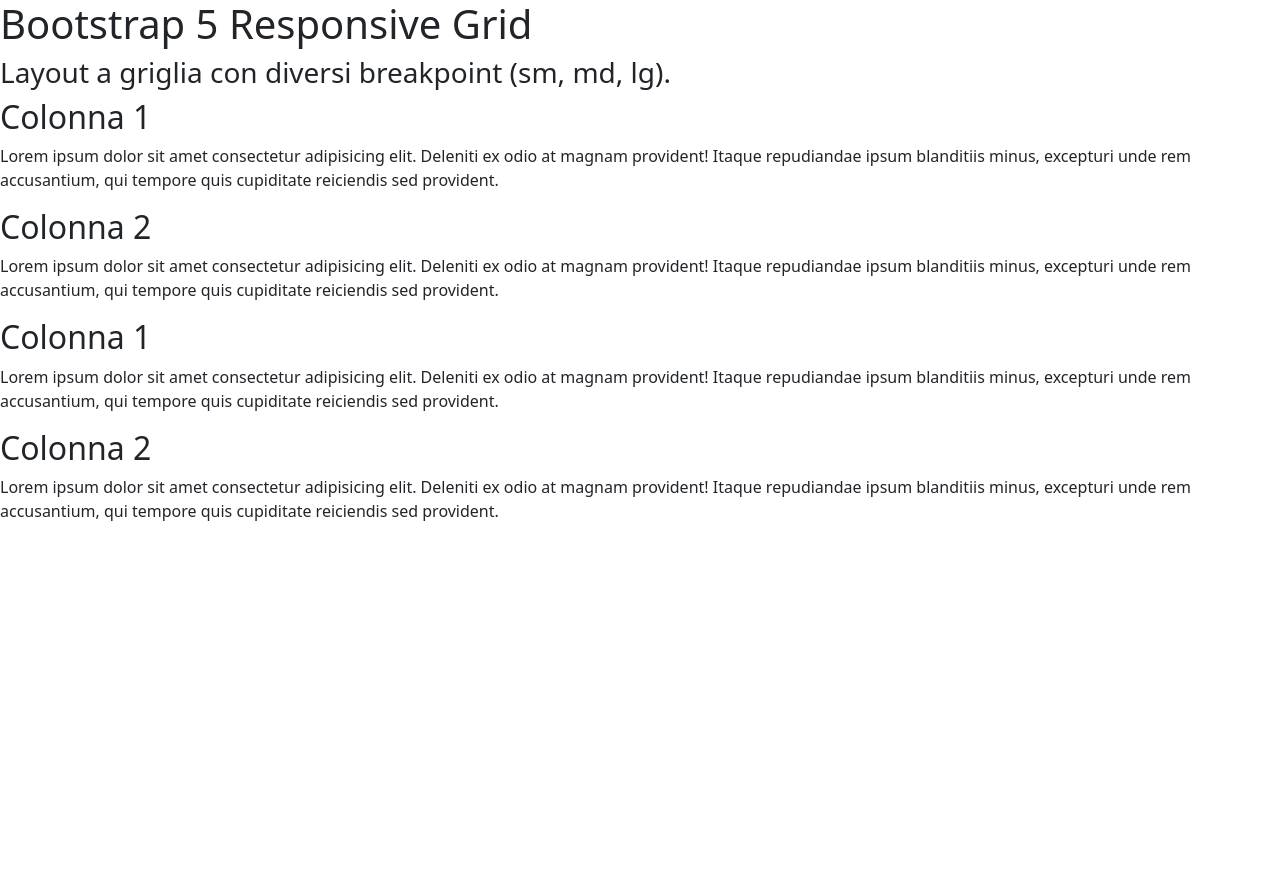
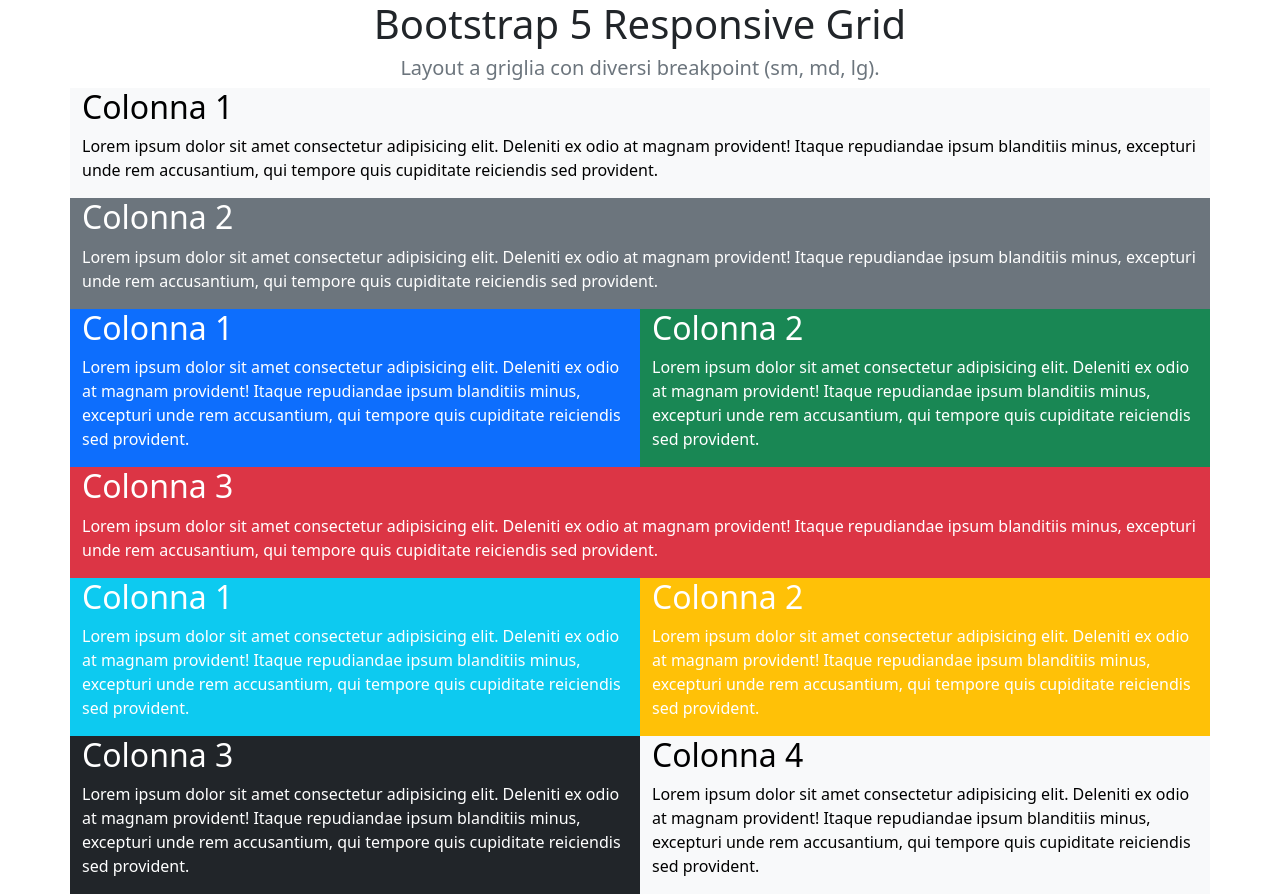
Before and after one commit to lucariggi92/htmlcss-bootstrap-layout, a plain HTML site: page index.html in a window 1280 px wide. Before the commit the page ends 800 px from the top, so only its background shows below. Drawn offline with nearby package versions, Linux system fonts and the light colour scheme.

Commit message:
feat: main structure completed

```diff
--- a/index.html
+++ b/index.html
@@ -10,12 +10,17 @@
 </head>
 
 <body>
-    <header>
+    <header class="container-sm text-center ">
         <h1>Bootstrap 5 Responsive Grid</h1>
-        <h3>Layout a griglia con diversi breakpoint (sm, md, lg).</h3>
+        <h5 class="text-secondary">Layout a griglia con diversi breakpoint (sm, md, lg).</h3>
     </header>
-    <section>
-        <div>
+
+    <!-- SECTION 1 -->
+    <main class="container-sm">
+
+
+        <section class="row">
+            <div class="col-sm-12 bg-light text-black">
                 <h2>Colonna 1</h2>
                 <p>Lorem ipsum dolor sit amet consectetur adipisicing elit.
                     Deleniti ex odio at magnam provident! Itaque repudiandae ipsum blanditiis minus,
@@ -23,7 +28,7 @@
                     qui tempore quis cupiditate reiciendis sed provident.
                 </p>
             </div>
-        <div>
+            <div class="col-sm-12 bg-secondary text-white">
                 <h2>Colonna 2</h2>
                 <p>Lorem ipsum dolor sit amet consectetur adipisicing elit.
                     Deleniti ex odio at magnam provident! Itaque repudiandae ipsum blanditiis minus,
@@ -33,8 +38,11 @@
             </div>
 
         </section>
-    <section>
- <div>
+
+
+        <!-- SECTION 2 -->
+        <section class="row">
+           <div class="col-sm-6 bg-primary text-white">
                 <h2>Colonna 1</h2>
                 <p>Lorem ipsum dolor sit amet consectetur adipisicing elit.
                     Deleniti ex odio at magnam provident! Itaque repudiandae ipsum blanditiis minus,
@@ -42,8 +50,17 @@
                     qui tempore quis cupiditate reiciendis sed provident.
                 </p>
             </div>
-        <div>
+            <div class="col-sm-6 bg-success text-white">
                 <h2>Colonna 2</h2>
+                <p>Lorem ipsum dolor sit amet consectetur adipisicing elit.
+                    Deleniti ex odio at magnam provident! Itaque repudiandae ipsum blanditiis minus,
+                    excepturi unde rem accusantium,
+                    qui tempore quis cupiditate reiciendis sed provident.
+                </p>
+            </div>
+
+            <div class="col-sm-12 bg-danger text-white">
+                <h2>Colonna 3</h2>
                 <p>Lorem ipsum dolor sit amet consectetur adipisicing elit.
                     Deleniti ex odio at magnam provident! Itaque repudiandae ipsum blanditiis minus,
                     excepturi unde rem accusantium,
@@ -52,6 +69,45 @@
             </div>
         </section>
 
+        <!-- SECTION 3 -->
+        <section class="row">
+              <div class="col-sm-6 bg-info text-white">
+                <h2>Colonna 1</h2>
+                <p>Lorem ipsum dolor sit amet consectetur adipisicing elit.
+                    Deleniti ex odio at magnam provident! Itaque repudiandae ipsum blanditiis minus,
+                    excepturi unde rem accusantium,
+                    qui tempore quis cupiditate reiciendis sed provident.
+                </p>
+            </div>
+          <div class="col-sm-6 bg-warning text-white">
+                <h2>Colonna 2</h2>
+                <p>Lorem ipsum dolor sit amet consectetur adipisicing elit.
+                    Deleniti ex odio at magnam provident! Itaque repudiandae ipsum blanditiis minus,
+                    excepturi unde rem accusantium,
+                    qui tempore quis cupiditate reiciendis sed provident.
+                </p>
+            </div>
+
+           <div class="col-sm-6 bg-dark text-white">
+                <h2>Colonna 3</h2>
+                <p>Lorem ipsum dolor sit amet consectetur adipisicing elit.
+                    Deleniti ex odio at magnam provident! Itaque repudiandae ipsum blanditiis minus,
+                    excepturi unde rem accusantium,
+                    qui tempore quis cupiditate reiciendis sed provident.
+                </p>
+            </div>
+
+              <div class="col-sm-6 bg-light text-black">
+                <h2>Colonna 4</h2>
+                <p>Lorem ipsum dolor sit amet consectetur adipisicing elit.
+                    Deleniti ex odio at magnam provident! Itaque repudiandae ipsum blanditiis minus,
+                    excepturi unde rem accusantium,
+                    qui tempore quis cupiditate reiciendis sed provident.
+                </p>
+            </div>
+        </section>
+    </main>
+
 </body>
 
 </html>
```
Lines whose indentation alone changed are shown as unchanged.
